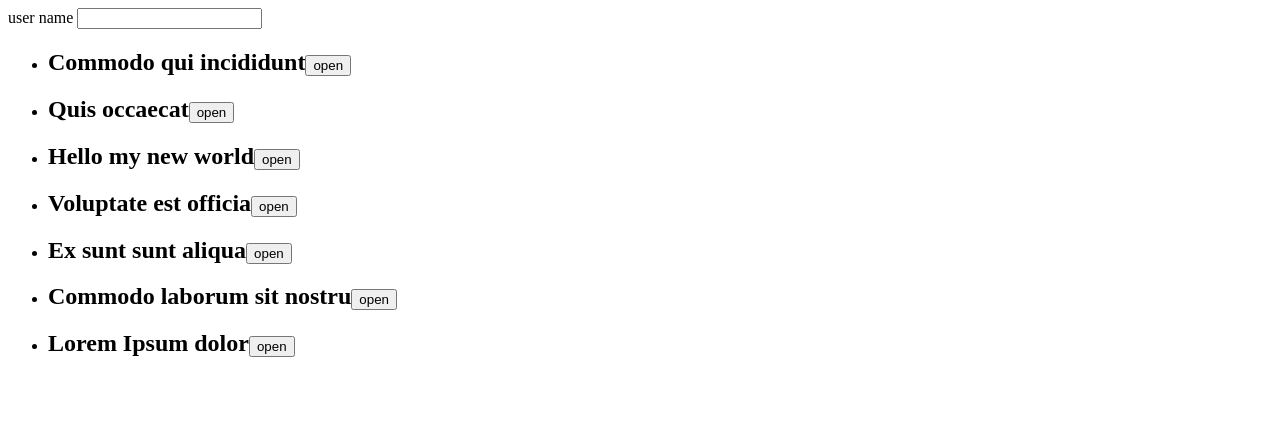
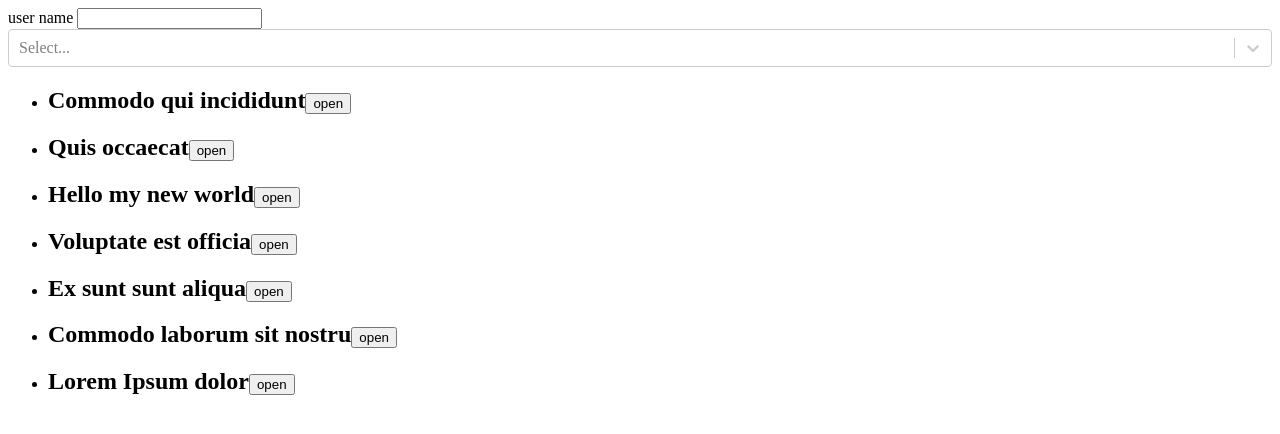
Before and after one commit to mihailsitnic/react-2019, a React (Create React App) app: page / in a window 1280 px wide. Shown: the top 434 px of the page. Built offline with nearby package versions, Linux system fonts and the light colour scheme.

Commit message:
added react-select

```diff
--- a/package.json
+++ b/package.json
@@ -7,6 +7,7 @@
     "react": "^16.7.0",
     "react-dom": "^16.7.0",
     "react-scripts": "2.1.2",
+    "react-select": "^2.2.0",
     "styled-components": "^4.1.3"
   },
   "scripts": {
--- a/src/App.js
+++ b/src/App.js
@@ -1,13 +1,26 @@
 import React, { Component } from 'react'
 import ArticleList from './components/article-list'
 import UserForm from './components/user-form'
+import Select from 'react-select'
 
 class App extends Component {
 
+    state = {
+        selected: null
+    }
+
+    handleSelect = selected => this.setState({ selected })
+
     render() {
+        const { articles } = this.props
+        const options = articles.map(article => ({
+            label: article.title,
+            value: article.id
+        }))
         return (
           <div>
               <UserForm />
+              <Select options = {options} value = {this.state.selected} onChange = {this.handleSelect} />
               <ArticleList articles = {this.props.articles} ref = {this.setListRef} />
           </div>
         );
```
Also changed, not shown: 1 other file (tests, documents, lock files or other folders).
